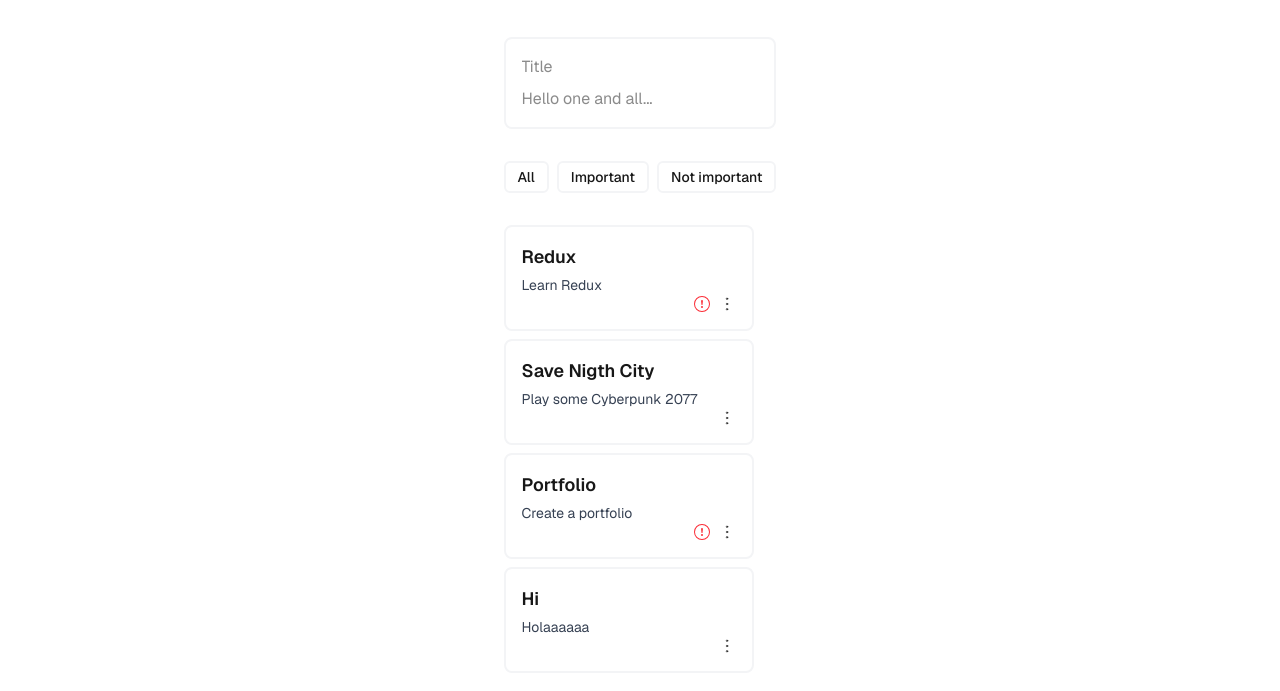
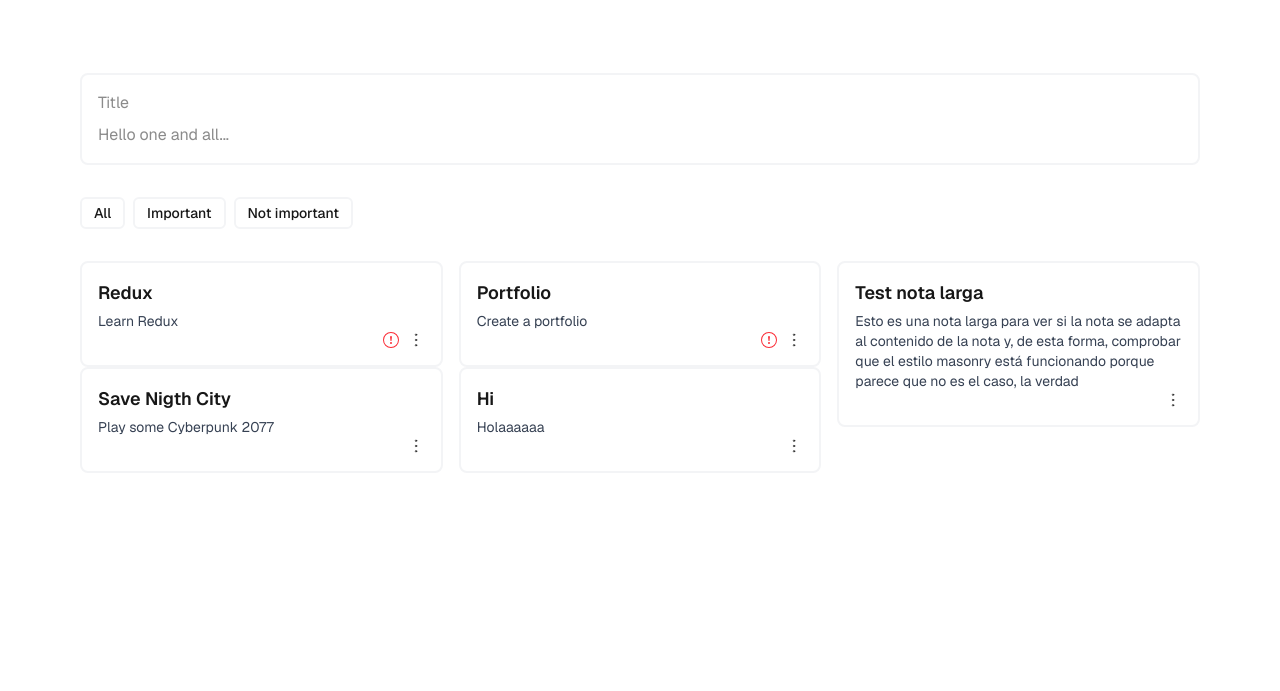
Before and after one commit to LaraBerenguer/notes-app, a Next.js app: page / in a window 1280 px wide. Shown: the part 127-818 px from the top of the page. Built offline with nearby package versions, Linux system fonts and the light colour scheme; data requests are answered from the project's data file.

Commit message:
Implement masonry style with css file and add long note example to db.

```diff
--- a/src/components/NoteCard.tsx
+++ b/src/components/NoteCard.tsx
@@ -32,7 +32,7 @@ const NoteCard = ({ note, onClick, onDelete, onEdit }: NoteCardProps) => {
     };
 
     return (
-        <div className="note-card flex flex-col w-[250px] border-2 border-gray-100 p-4 rounded-lg bg-transparent" onClick={onClick}>
+        <div className="note-card flex flex-col border-2 border-gray-100 p-4 rounded-lg bg-transparent w-full" onClick={onClick}>
             <section id="note-card--content">
                 {isEditing ? (
                     <div className="flex flex-col gap-2">
--- /dev/null
+++ b/src/components/NotesList.module.css
@@ -0,0 +1,3 @@
+.noteList {
+    columns: 300px;
+}
--- a/src/components/NotesList.tsx
+++ b/src/components/NotesList.tsx
@@ -6,6 +6,7 @@ import { notes_toggle_importance } from "@/reducers/noteReducer";
 import NoteCard from "./NoteCard";
 import useDeleteNote from "@/hooks/useDeleteNote";
 import useEditNote from "@/hooks/useEditNote";
+import styles from "./NotesList.module.css";
 
 const NotesList = () => {
     const notes: Note[] = useSelector((state: RootState) => state.notes.value);
@@ -35,7 +36,7 @@ const NotesList = () => {
     const filteredNotes = getFilteredNotes(notes, filter);
 
     return (
-        <section className="notes-list flex flex-col gap-2 flex-wrap">
+        <section id="notes-list" className={styles.noteList}>
             {
                 filteredNotes.map(note =>
                     (<NoteCard key={note.id} note={note} onClick={() => handleImportance(note.id)} onDelete={handleDelete} onEdit={handleEdit} />))
--- a/src/data/db.json
+++ b/src/data/db.json
@@ -23,6 +23,12 @@
       "important": false,
       "title": "Hi",
       "content": "Holaaaaaa"
+    },
+    {
+      "id": "c688",
+      "important": false,
+      "title": "Test nota larga",
+      "content": "Esto es una nota larga para ver si la nota se adapta al contenido de la nota y, de esta forma, comprobar que el estilo masonry está funcionando porque parece que no es el caso, la verdad"
     }
   ]
 }
```
